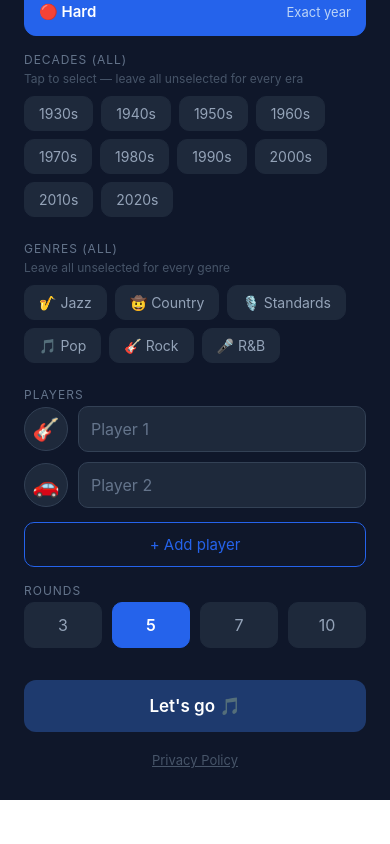
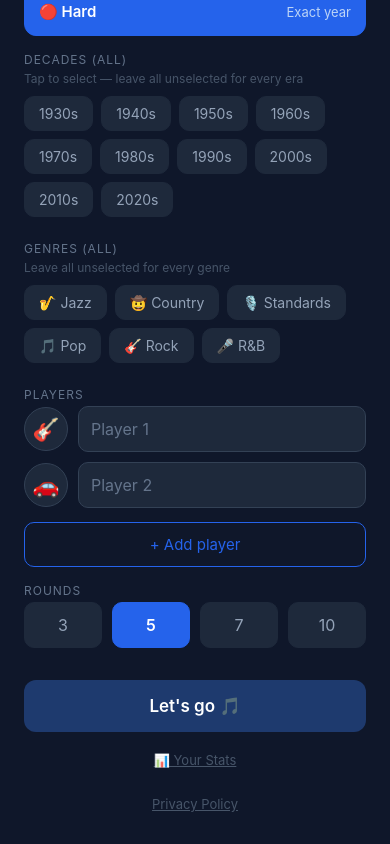
Before and after one commit to bethand5/roadtriphits, a React Native app: screen /Home in a window 390 px wide. Shown: the part 480-1324 px from the top of the page. Before the commit the page ends 1280 px from the top, so only its background shows below. Built offline with nearby package versions, Linux system fonts and the light colour scheme; what expo-audio would draw is missing.

Commit message:
Add Your Stats button to Home screen

```diff
--- a/screens/HomeScreen.tsx
+++ b/screens/HomeScreen.tsx
@@ -250,6 +250,13 @@ export default function HomeScreen({ navigation }: any) {
 
         <TouchableOpacity
           style={styles.privacyBtn}
+          onPress={() => navigation.navigate('Stats')}
+        >
+          <Text style={styles.privacyBtnText}>📊 Your Stats</Text>
+        </TouchableOpacity>
+
+        <TouchableOpacity
+          style={styles.privacyBtn}
           onPress={() => navigation.navigate('PrivacyPolicy')}
         >
           <Text style={styles.privacyBtnText}>Privacy Policy</Text>
```
